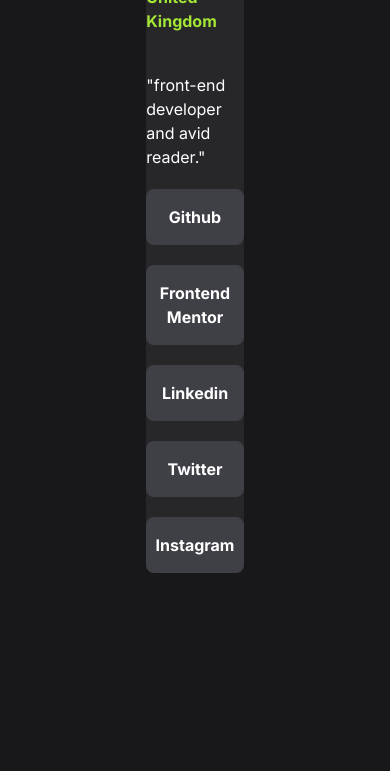
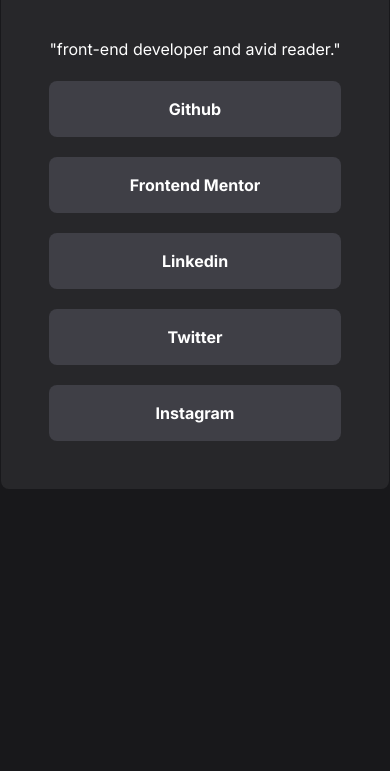
Before and after one commit to MAROUAN17/social_links, a website: page index.html in a window 390 px wide. Shown: the part 447-1218 px from the top of the page. After the commit the page ends 1144 px from the top, so only its background shows below. Drawn offline with Linux system fonts and the light colour scheme.

Commit message:
responsive design

```diff
--- a/index.html
+++ b/index.html
@@ -11,7 +11,7 @@
 </head>
 <body class="bg-zinc-900 mb-52">
     <div class="flex justify-center">
-        <div class="rounded-lg bg-zinc-800 mt-52 lg:p-12 w-1/4 font-inter">
+        <div class="rounded-lg bg-zinc-800 mt-52 md:max-lg:w-1/2 xl:w-1/3 p-12 font-inter">
             <div class="flex justify-center">
                 <img src="./assets/avatar-jessica.jpeg" alt="profile-ing" class="rounded-full w-24 h-24" />
             </div>
```
Also changed, not shown: output.css.
